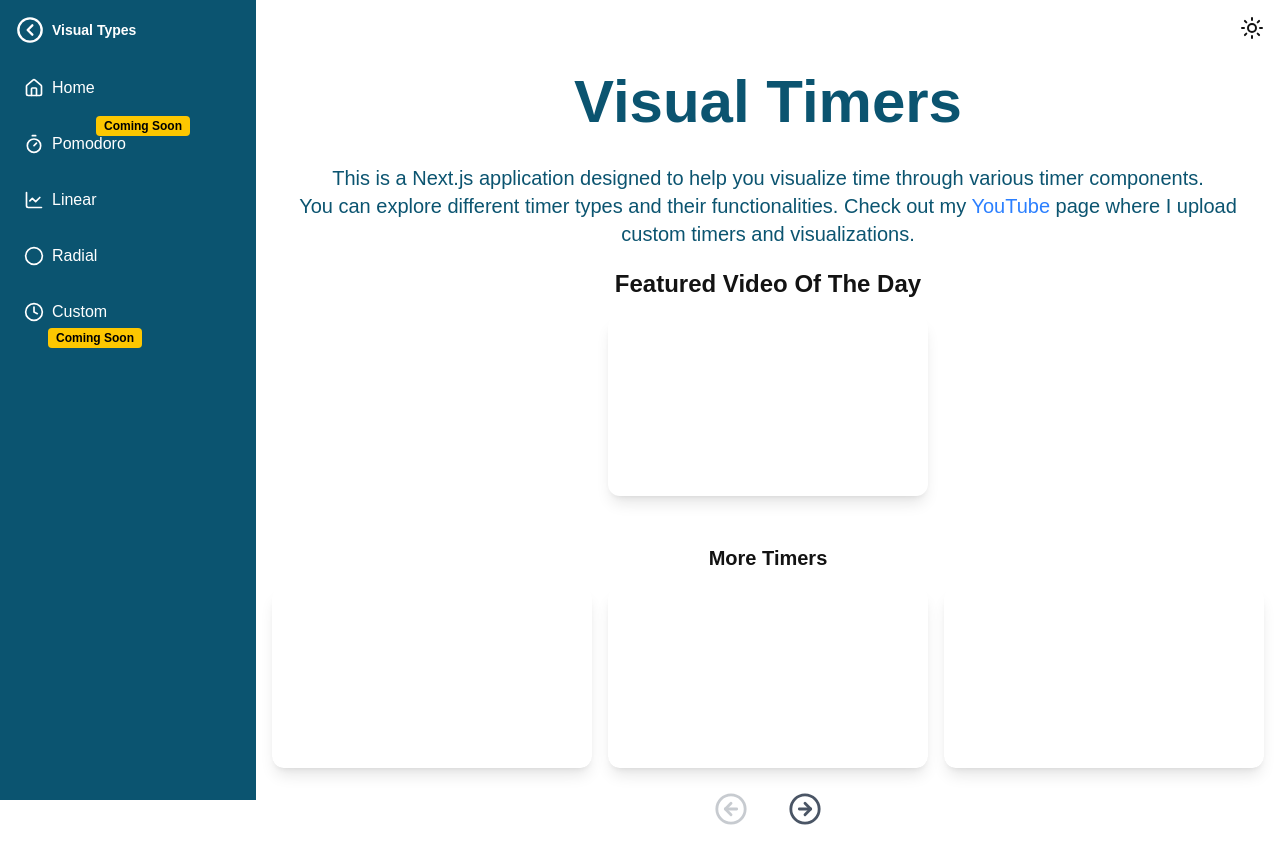
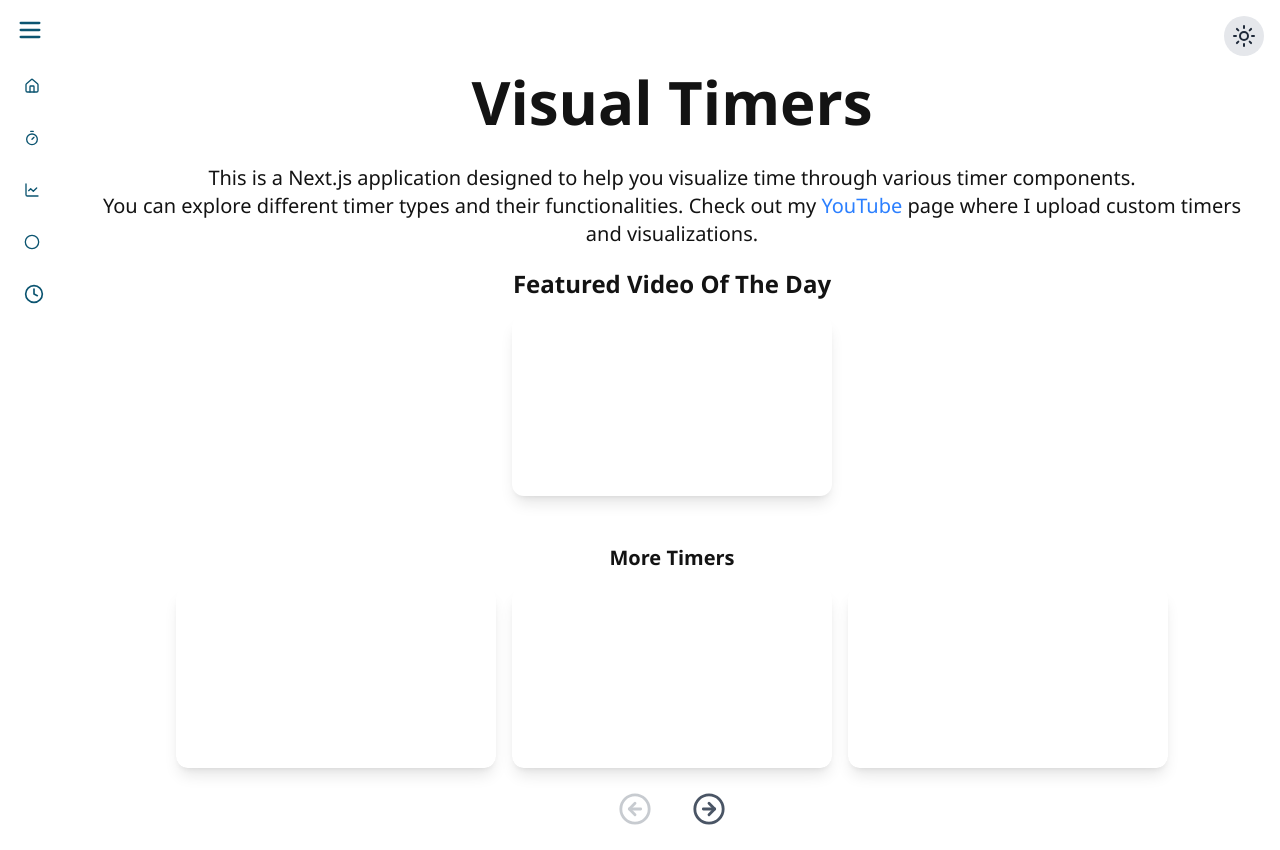
Before and after one commit to JGrineau/visual-timers, a Next.js app: page / in a window 1280 px wide. Built offline with nearby package versions, Linux system fonts and the light colour scheme.

Commit message:
Dark mode 2.0 started

```diff
--- a/src/app/clientLayout.tsx
+++ b/src/app/clientLayout.tsx
@@ -7,13 +7,16 @@ import MobileMenu from "@/components/mobile-menu/Page";
 import { Menu } from "lucide-react";
 import DarkMode from "@/components/dark-mode/Page";
 
+import "@/app/globals.css";
+
 export default function ClientLayout({
   children,
 }: {
   children: React.ReactNode;
 }) {
-  const [isCollapsed, setIsCollapsed] = useState(false);
+  const [isCollapsed, setIsCollapsed] = useState(true);
   const [menuOpen, setMenuOpen] = useState(false);
+  const [isDark, setIsDark] = useState(false);
 
   return (
     <div className="relative h-screen">
@@ -23,7 +26,7 @@ export default function ClientLayout({
         className="fixed top-4 left-4 z-10 lg:hidden p-2"
         aria-label="Open menu"
       >
-        <Menu size={28} className="text-[var(--primary-color)]" />
+        <Menu size={28} className="text-[var(--text-color)]" />
       </button>
 
       <MobileMenu open={menuOpen} setOpen={setMenuOpen} />
@@ -31,7 +34,7 @@ export default function ClientLayout({
       {/* Sidebar */}
       <div className="hidden lg:block">
         <div
-          className={`fixed top-0 left-0 h-screen transition-all duration-300 z-20 ${
+          className={`fixed top-0 left-0 h-screen transition-all duration-300 z-20 border-primary border-solid ${
             isCollapsed ? "w-16" : "w-64"
           }`}
         >
@@ -47,7 +50,7 @@ export default function ClientLayout({
         }}
       >
         <main
-          className={`flex-1 bg-white transition-all duration-300 min-h-screen ${
+          className={`flex-1 bg-background transition-all duration-300 min-h-screen ${
             isCollapsed ? "lg:ml-16" : "lg:ml-64"
           }`}
         >
--- a/src/app/globals.css
+++ b/src/app/globals.css
@@ -1,34 +1,47 @@
 @import "tailwindcss";
+@custom-variant dark (&:where(.dark, .dark *));
 
+@theme {
+  --color-background: var(--background);
+  --color-foreground: var(--foreground);
+  --color-primary: var(--primary); /* Deep blue/teal (logo primary) */
+  --color-accent: var(--accent); /* Bright teal (highlight/accent) */
+  --color-gradient: var(--gradient);
+  --color-text: var(--text);
+}
+
+/* ========== Root Theme Variables ========== */
 :root {
   --background: #ffffff;
   --foreground: #131313;
-  --primary-color: #0b5470;           /* Deep blue/teal (logo primary) */
-    --accent-color: #00acc1;            /* Bright teal (highlight/accent) */
-    /* --background-color: #f5fafa;        Soft white background */
-    --gradient: linear-gradient(to bottom, #f5fafa, #0b5470);
-    --text-color: #0b5470;              /* Matches primary */
-    --font-family: 'Segoe UI', Arial, sans-serif;
+
+  --primary: #0b5470; /* Deep blue/teal (logo primary) */
+  --accent: #00acc1; /* Bright teal (highlight/accent) */
+  --gradient: linear-gradient(to bottom, #f5fafa, #0b5470);
+  --text: #0b5470;
+
+  --font-family: "Segoe UI", Arial, sans-serif;
+
+  /* Optional custom font vars for Tailwind extension */
+  --font-sans: var(--font-family);
+  --font-mono: monospace;
 }
 
-/* Theme variables can be set here or in Tailwind config if needed
-:root {
-  --color-background: var(--background);
-  --color-foreground: var(--foreground);
-  --font-sans: var(--font-geist-sans);
-  --font-mono: var(--font-geist-mono);
-}
-*/
+/* ========== Dark Mode Variables ========== */
+html.dark {
+  --background: #131313;
+  --foreground: #ededed;
 
-@media (prefers-color-scheme: light) {
-  :root {
-    --background: var(--background)
-    --foreground: #ededed;
-  }
+  --primary: #0b5470;
+  --accent: #00acc1;
+  --gradient: linear-gradient(to bottom, #131313, #0b5470);
+  --text: #ededed;
 }
 
+/* ========== Global Body Styles ========== */
 body {
-  background: var(--background);
+  background-color: var(--background);
   color: var(--foreground);
-  font-family: Arial, Helvetica, sans-serif;
+  font-family: var(--font-family);
+  transition: background-color 0.3s, color 0.3s;
 }
--- a/src/app/page.tsx
+++ b/src/app/page.tsx
@@ -9,7 +9,7 @@ import "../app/globals.css";
 export default function Page() {
   return (
     <div className="flex min-h-screen mx-auto">
-      <div className="flex-1 bg-(--background) scroll">
+      <div className="flex-1 bg-background scroll">
         <h1 className="text-3xl font-extrabold text-(--text-color) mb-8 text-center mt-18 md:text-4xl lg:text-6xl ">
           Visual Timers
         </h1>
--- a/src/components/dark-mode/Page.tsx
+++ b/src/components/dark-mode/Page.tsx
@@ -32,9 +32,18 @@ export default function Page() {
     }
   };
 
+  // const toggleDark = () => {
+  //   setIsDark(!isDark);
+  //   document.documentElement.classList.toggle("dark", !isDark);
+  // };
+
   return (
     <div className="fixed top-4 right-4 z-30">
-      <button onClick={toggleDark} aria-label="Toggle dark mode">
+      <button
+        onClick={toggleDark}
+        aria-label="Toggle dark mode"
+        className="p-2 rounded-full bg-gray-200 dark:bg-gray-800 text-gray-800 dark:text-gray-200 transition-colors duration-300 cursor-pointer hover:bg-gray-300 dark:hover:bg-gray-700 hover:scale-110"
+      >
         {isDark ? <MoonStar /> : <Sun />}
       </button>
     </div>
--- a/src/components/side-bar/Page.tsx
+++ b/src/components/side-bar/Page.tsx
@@ -23,12 +23,12 @@ export default function Page({ isCollapsed, setIsCollapsed }: Props) {
   return (
     <div className="flex min-h-screen fixed">
       <aside
-        className={`hidden lg:flex h-screen bg-[var(--primary-color)] text-white flex-col p-4 transition-all duration-300
+        className={`hidden lg:flex h-screen bg-[var(--primary-color)] text-text flex-col p-4 transition-all duration-300
         ${isCollapsed ? "w-16" : "w-64"}`}
       >
         {/* Collapse Button */}
         <button
-          className="mb-6 text-[var{--primary-color}] hover:text-(--accent-color) flex items-center justify-start space-x-2"
+          className="mb-6 text-text hover:text-(--accent-color) flex items-center justify-start space-x-2 cursor-pointer"
           onClick={() => setIsCollapsed(!isCollapsed)}
         >
           {isCollapsed ? (
@@ -36,7 +36,9 @@ export default function Page({ isCollapsed, setIsCollapsed }: Props) {
           ) : (
             <>
               <CircleChevronLeft size={28} />
-              <span className="text-sm font-semibold">Visual Types</span>
+              <span className="text-sm font-semibold cursor-pointer">
+                Visual Types
+              </span>
             </>
           )}
         </button>
```
